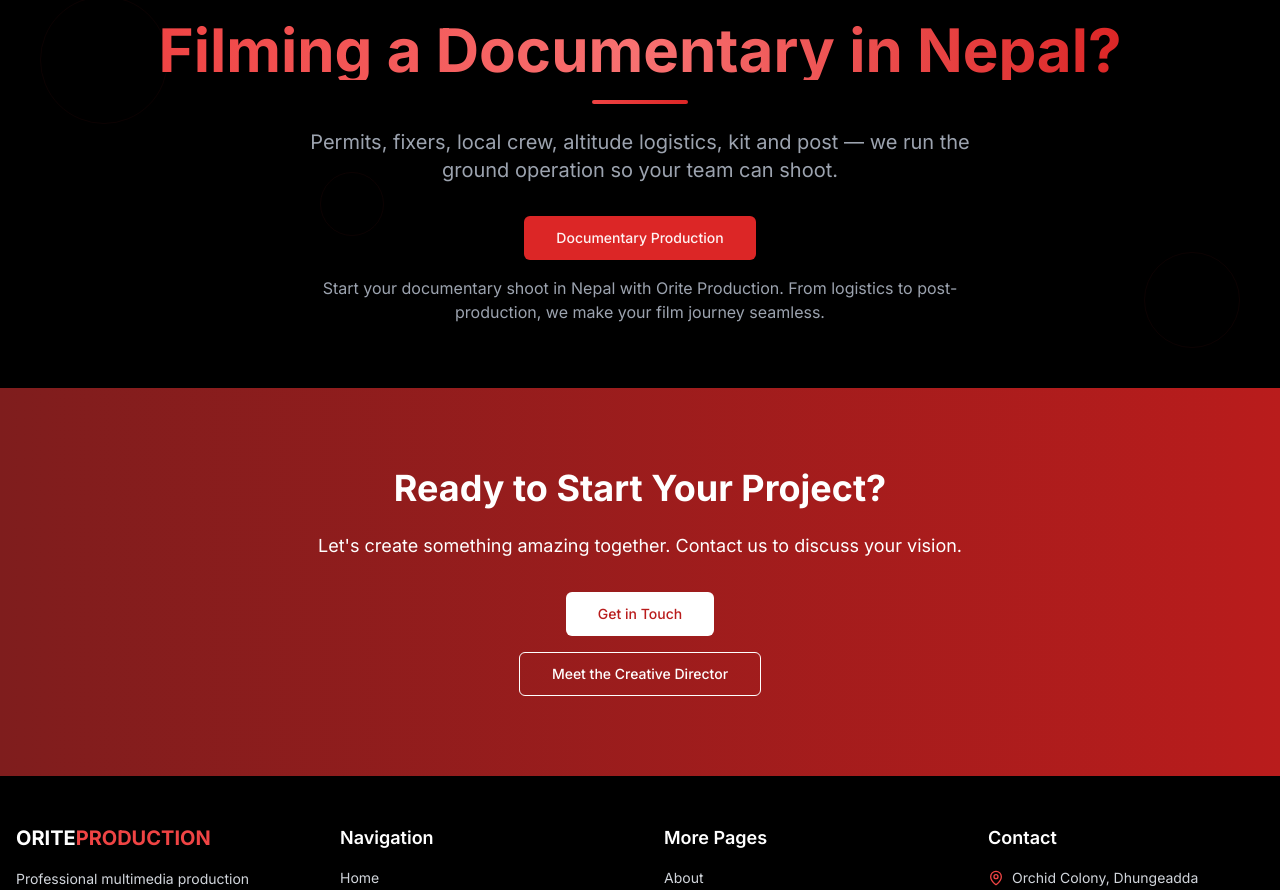
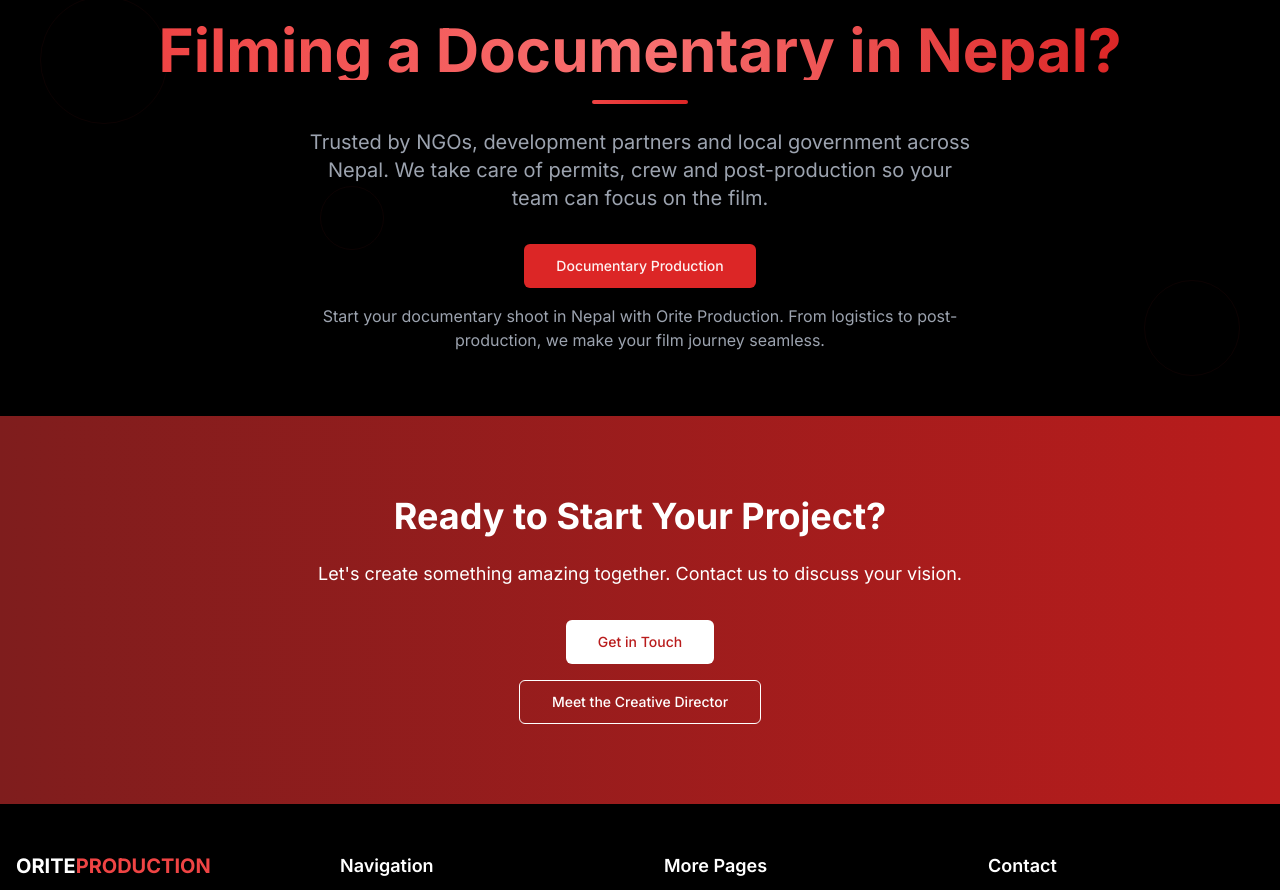
Before and after one commit to oriteproduction/website, a Next.js app: page / in a window 1280 px wide. Shown: the part 3060-3950 px from the top of the page. Built offline with nearby package versions, Linux system fonts and the light colour scheme.

Commit message:
feat: update service description for NGO partnerships
Clarified service offerings to highlight NGO support and logistics.

Co-authored-by: oriteproduction <206226675+oriteproduction@users.noreply.github.com>

```diff
--- a/app/page.tsx
+++ b/app/page.tsx
@@ -230,7 +230,7 @@ export default function Home() {
               <div className="absolute -bottom-2 left-1/2 transform -translate-x-1/2 w-24 h-1 bg-gradient-to-r from-red-500 to-red-600 rounded-full"></div>
             </div>
             <p className="text-gray-400 text-lg md:text-xl mt-8 max-w-2xl mx-auto leading-relaxed">
-              Permits, fixers, local crew, altitude logistics, kit and post — we run the ground operation so your team can shoot.
+              Trusted by NGOs, development partners and local government across Nepal. We take care of permits, crew and post-production so your team can focus on the film.
             </p>
             <div className="flex flex-col items-center space-y-4 mt-8">
               <Link href="/documentaryproduction">
```
